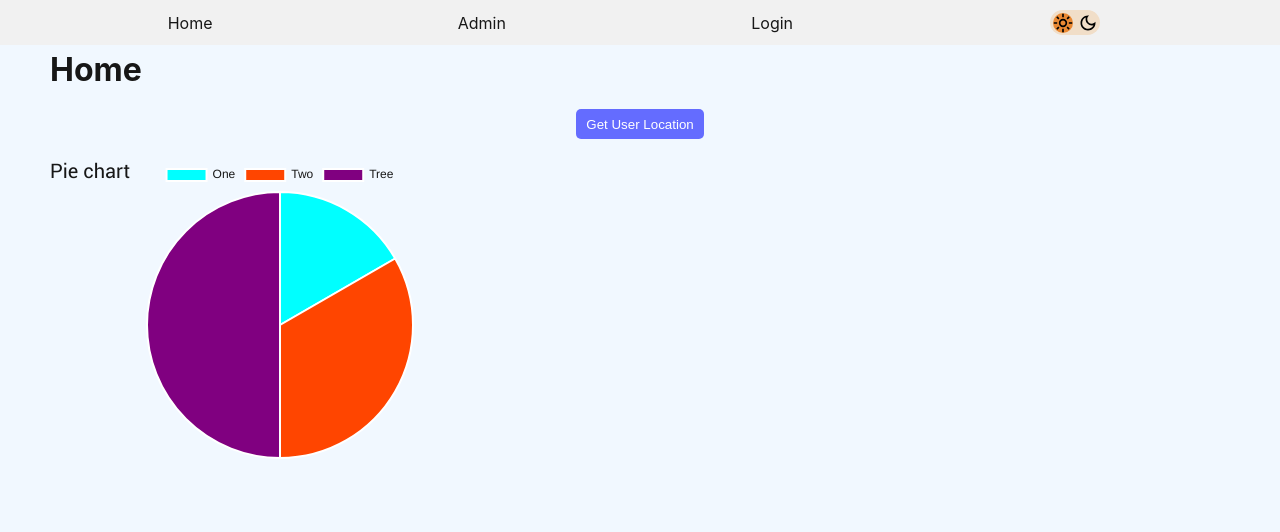
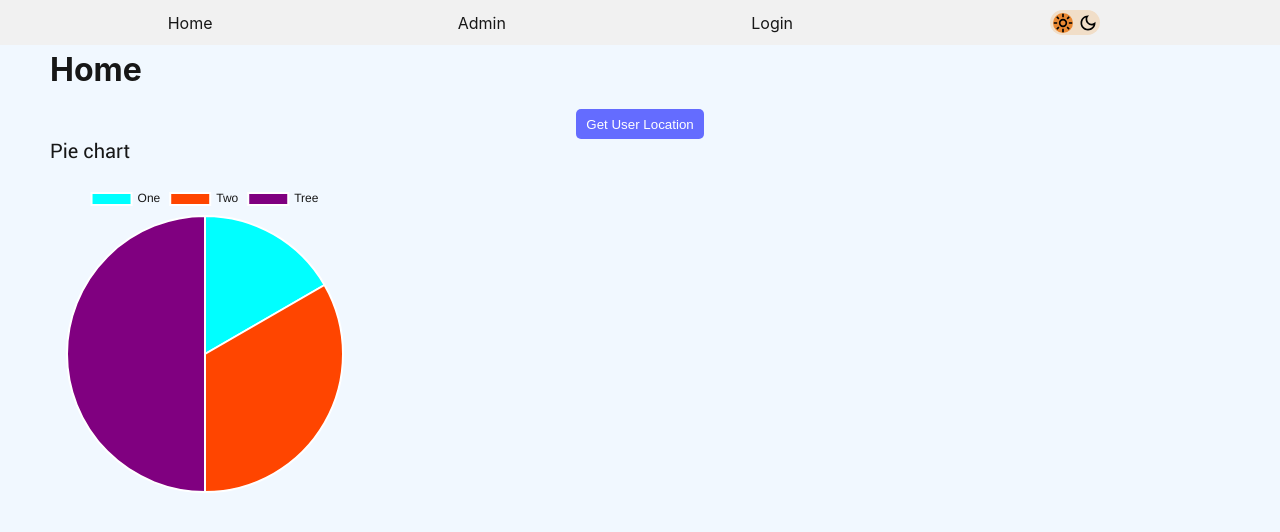
Before and after one commit to Mighty-Lion/Practice, a React (Vite) app: page / in a window 1280 px wide. Shown: the top 532 px of the page. Built offline with nearby package versions, Linux system fonts and the light colour scheme.

Commit message:
fix PieChart

```diff
--- a/src/components/PieChart/index.styles.ts
+++ b/src/components/PieChart/index.styles.ts
@@ -1,8 +1,8 @@
 import styled from '@emotion/styled';
 
 export const ChartContainer = styled.section`
-  display: flex;
   margin-top: 20px;
   margin-bottom: 20px;
-  height: 300px;
+  height: 310px;
+  width: 310px;
 `;
--- a/src/components/PieChart/index.tsx
+++ b/src/components/PieChart/index.tsx
@@ -39,9 +39,11 @@ export function PieChart() {
     },
   };
   return (
-    <ChartContainer>
+    <>
       <TitleH2>Pie chart</TitleH2>
-      <Pie data={data} options={options} />
-    </ChartContainer>
+      <ChartContainer>
+        <Pie data={data} width={300} height={300} options={options} />
+      </ChartContainer>
+    </>
   );
 }
```
